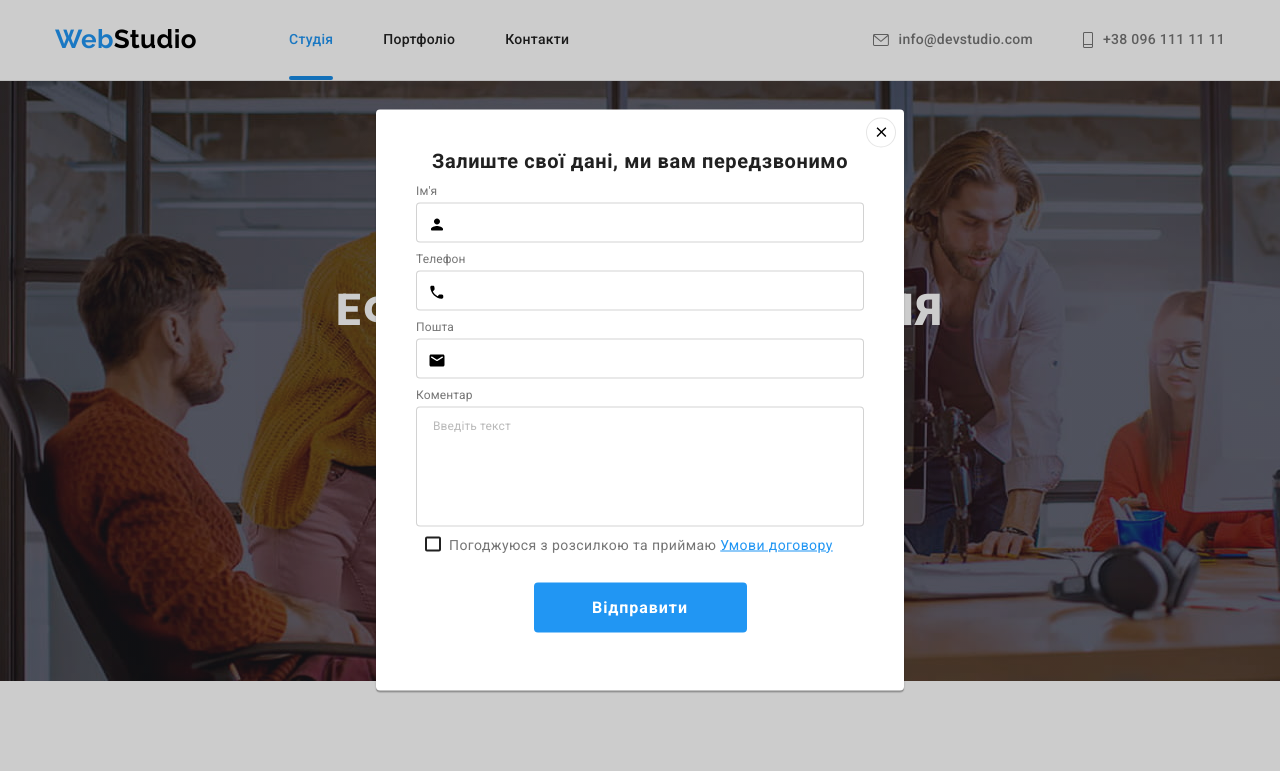
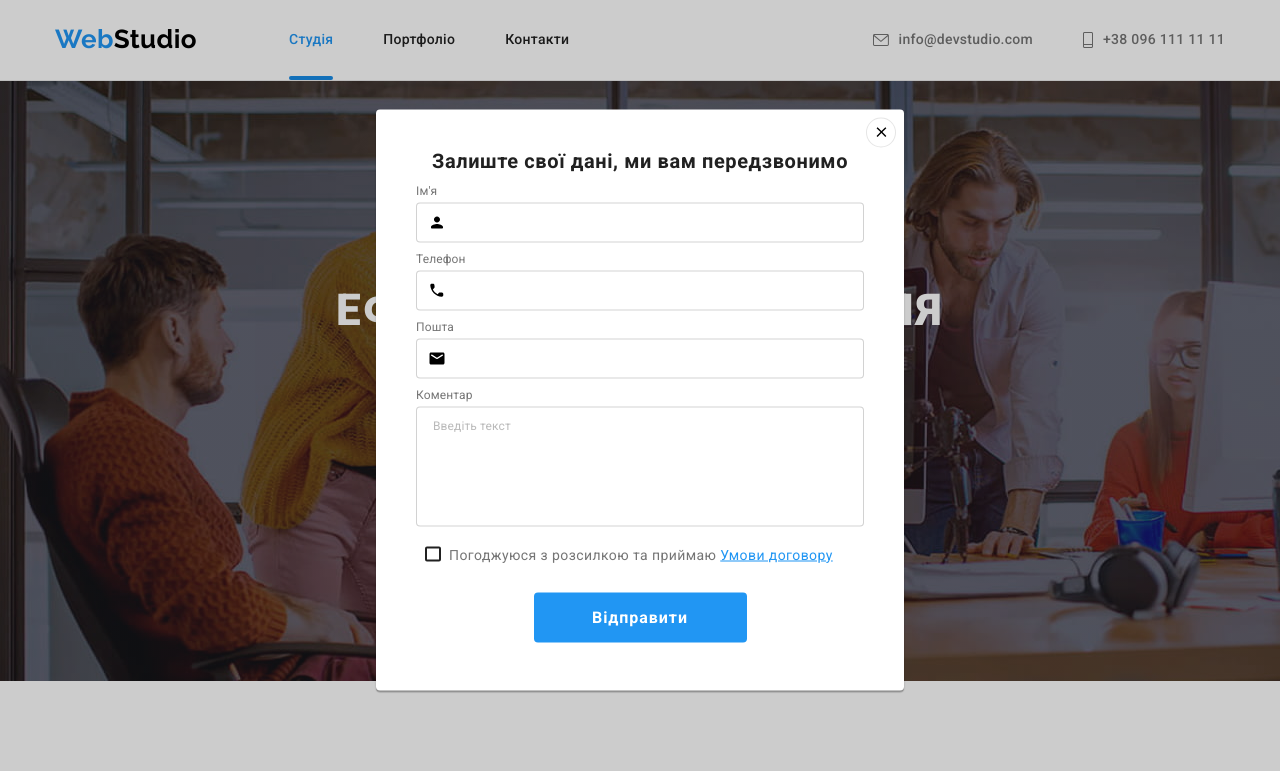
Before and after one commit to AlexZn2022/goit-markup-hw-06, a plain HTML site: page index.html in a window 1280 px wide. Both pictures are taken after a click on the button "Замовити послугу". Shown: the top 771 px of the page. Drawn offline with nearby package versions, Linux system fonts and the light colour scheme.

Commit message:
git commit git push

```diff
--- a/index.html
+++ b/index.html
@@ -345,22 +345,22 @@
          </button>
 <form class="form">
   <p class="form-text">Залиште свої дані, ми вам передзвонимо</p>
-  <ul class="list">
-    <li>
+  <ul class="list form-list">
+    <li class="form-list-item">
 <label class="label"> <span class="label-name">Ім'я</span>
   <div class="input-container">
   <input type="text" name="name" class="form-input" required> <svg height="18" width="18" class="form-icon"> <use href="./images/svg-img.svg#icon-form-name"></use></svg>
 </div>
 </label>
 </li>
-<li>
+<li class="form-list-item">
 <label class="label"> <span class="label-name">Телефон </span>
   <div class="input-container">
    <input type="tel" name="tel" class="form-input" required>  <svg height="18" width="18" class="form-icon"> <use href="./images/svg-img.svg#icon-form-tel"></use></svg>
   </div>
   </label>
 </li>
-<li>
+<li class="form-list-item">
   <label class="label"> <span class="label-name">Пошта</span>
     <div class="input-container">
     <input type="email" name="email" class="form-input"> <svg height="18" width="18" class="form-icon"> <use href="./images/svg-img.svg#icon-form-email"></use></svg>
@@ -368,18 +368,17 @@
   </label>
   </li>
   </ul>
-    <label class="label"> <span class="label-name">Коментар</span>
+    <label class="label label-feadback"> <span class="label-name">Коментар</span>
       <textarea  name="feadback" id="" cols="30" rows="10" class="feadback form-input" placeholder="Введіть текст"></textarea>
     </label>
     <div class="agreement-container">
     <label class="agreement">
     <input type="checkbox" name="agreement" value="agree" class="checkbox">
-    <span class="agreement-checkbox"></span> <span class="agreement-text"> Погоджуюся з розсилкою та приймаю <a href="" class="agreement-link">Умови договору</a> </span>
+    <span class="agreement-checkbox"></span>
+    <span class="agreement-text"> Погоджуюся з розсилкою та приймаю <a href="" class="agreement-link">Умови договору</a> </span>
   </label>
 </div>
-    <div class="button-form">
-    <button type="submit" class="button hero-button"> Відправити</button>
-      </div>
+     <button type="submit" class="button hero-button"> Відправити</button>
 
 </form>
     </div>
--- a/style-css/style-css.css
+++ b/style-css/style-css.css
@@ -232,6 +232,7 @@ img {
 }
 
 .hero-button {
+  display: block;
   font-family: "Roboto", sans-serif;
   font-weight: 700;
   font-size: 16px;
@@ -239,12 +240,14 @@ img {
   cursor: pointer;
   letter-spacing: 0.06em;
   line-height: 1.87;
+  margin: 0 auto;
   padding: 10px 32px;
   min-width: 213px;
   margin-top: 30px;
   background-color: var(--secondary-elements-color);
   color: var(--header-background-color);
-  transition-property: background-color;
+  transition: transform;
+  transition-property: all;
   transition-duration: 250ms;
   transition-timing-function: cubic-bezier(0.4, 0, 0.2, 1);
 }
@@ -492,6 +495,7 @@ img {
 
 .footer {
   display: flex;
+  width: 100%;
   padding: 60px 0;
   background-color: var(--dark-background-color);
 }
@@ -569,7 +573,7 @@ display: flex;
 }
 
 .footer-form-title{
-  display: flex;
+  display: block;
   font-weight: 700;
   font-size: 14px;
   line-height: 1.16;
@@ -580,7 +584,6 @@ display: flex;
 }
 
 .footer-form-input{
-display: flex;
 min-width: 358px;
 color: var(--header-background-color);
 height: 50px;
@@ -622,7 +625,7 @@ height: 50px;
 margin-left: 12px;
 background-color: var(--secondary-elements-color);
 color: var(--header-background-color);
-transition-property: background-color;
+transition-property: all;
 transition-duration: 250ms;
 transition-timing-function: cubic-bezier(0.4, 0, 0.2, 1);}
 
@@ -655,6 +658,7 @@ margin-left: 10px;
   letter-spacing: inherit;
   cursor: pointer;
   padding: 6px 22px;
+  transition: transform;
   transition-property: background-color, color, box-shadow;
   transition-duration: 250ms;
   transition-timing-function: cubic-bezier(0.4, 0, 0.2, 1);
@@ -676,7 +680,6 @@ margin-left: 10px;
 
 .img-list {
   margin-top: 56px;
-  margin-bottom: 94px;
 }
 
 .img-list-item {
@@ -776,14 +779,19 @@ margin-left: 10px;
 
   .modal-close-icon{
     fill: #000000;
+    transition: transform;
+    transition-property: fill;
+    transition-duration: 250ms;
+    transition-timing-function: cubic-bezier(0.4, 0, 0.2, 1);
   }
 
   .modal{
     position: absolute;
     width: 528px;
-    min-height: 581px;
+    height: 581px;
     left: 50%;
     top: 50%;
+    padding: 40px;
     transform: translate(-50%, -50%) scaleY(1);
     background: var(--header-background-color);
     box-shadow: 0px 1px 3px rgba(0, 0, 0, 0.12), 0px 1px 1px rgba(0, 0, 0, 0.14), 0px 2px 1px rgba(0, 0, 0, 0.2);
@@ -799,10 +807,6 @@ pointer-events: none;
 
 .backdrop.is-hidden .modal {
 transform: translate(-50%, -50%) scaleY(0);
-}
-
-.form{
-padding: 40px;
 }
 
 .form-text{
@@ -832,20 +836,31 @@ margin-bottom: 4px;
 
 .form-input{
 position: relative;
-width: 448px;
+width: 100%;
 height: 40px;
 padding-left: 42px;
 border: 1px solid rgba(33, 33, 33, 0.2);
 border-radius: 4px;
-margin-bottom: 10px;
 outline: transparent;
-transition: border-color 250ms cubic-bezier(0.4, 0, 0.2, 1);
+transition: transform;
+transition-property: border;
+transition-duration: 250ms;
+transition-timing-function: cubic-bezier(0.4, 0, 0.2, 1);}
+.label-feadback{
+margin-bottom: 20px;
+}
+
+.form-list,
+.form-list-item{
+  margin-bottom: 10px;
 }
 
 .form-input:hover,
 .form-input:focus,
-.form-input:hover +.form-icon,
-.form-input:focus +.form-icon{
+.form-input:hover ~.form-icon,
+.form-input:focus ~.form-icon,
+.form-icon:hover,
+.form-icon:focus{
 cursor: pointer;
 border-color: var(--active-main-color);
 fill: var(--active-main-color);
@@ -861,7 +876,6 @@ fill: var(--active-main-color);
   resize: none;
   border: 1px solid rgba(33, 33, 33, 0.2);
   border-radius: 4px;
-  margin-bottom: 10px;
   padding: 12px 16px;
   width:100%;
   height: 120px;
@@ -881,11 +895,6 @@ fill: var(--active-main-color);
   border-color: var(--active-main-color);
 }
 
-.button-form{
-display: flex;
-justify-content: center;
-}
-
 .agreement{
 display: flex;
 align-items: center;
@@ -902,7 +911,7 @@ margin-left: 9px;
   border-radius: 2px;
   background-repeat: no-repeat;
   background-size: cover;
-  transition: background-color 250ms cubic-bezier(0.4, 0, 0.2, 1);
+  transition: transform 250ms cubic-bezier(0.4, 0, 0.2, 1);
   }
 
   .checkbox:checked + .agreement-checkbox{
@@ -923,10 +932,13 @@ position: relative;
 
 .form-icon{
 position: absolute;
-top: 13px;
+top: 50%;
+transform: translateY(-50%);
 left: 12px;
-
-}
+transition: transform;
+transition-property: fill;
+transition-duration: 250ms;
+transition-timing-function: cubic-bezier(0.4, 0, 0.2, 1);}
 
 .checkbox{
 appearance: none;
```
Also changed, not shown: sass/main.sass (added), style-css/main.css (added), style-css/main.min.css (added), 2 other files.
